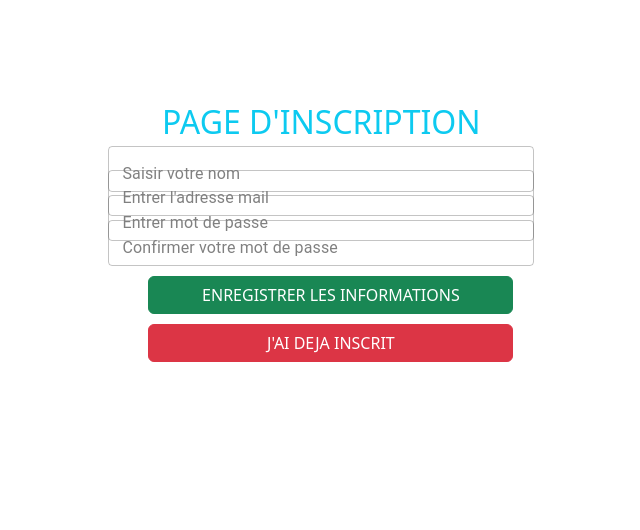
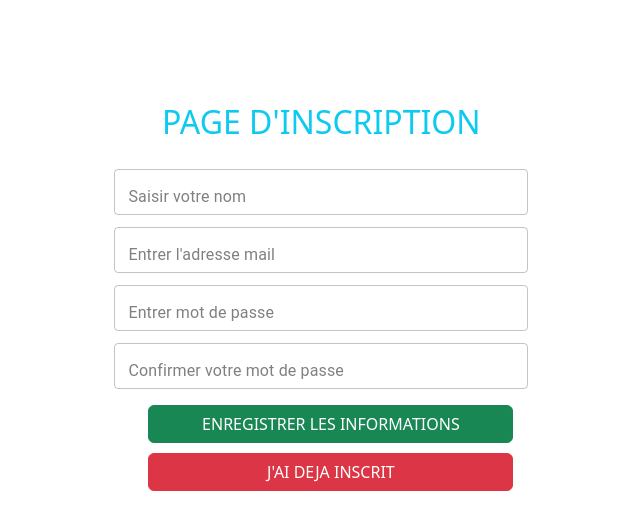
Before and after one commit to tsilefy12/RM_projetM2_Karija, a React (Create React App) app: page /inscription in a window 1280 px wide. Shown: the top 530 px of the page, without its empty margins (365-1005 px from the left). Built offline with nearby package versions, Linux system fonts and the light colour scheme.

Commit message:
login, inscription and avion modifed

```diff
--- a/src/Login/Login.css
+++ b/src/Login/Login.css
@@ -35,7 +35,7 @@ body{
     font-size: 2em;
     margin: 10px;
 }
-.form-group{
+.loginPage{
     margin: 10px 20px 0px 35px;
     color: white;
 }
@@ -50,6 +50,6 @@ body{
 .action{
     display: flex;
     flex-direction: row;
-    justify-content: space-between;
+    justify-content: space-around;
     margin-top: 28px;
 }
--- a/src/Login/Login.js
+++ b/src/Login/Login.js
@@ -14,7 +14,7 @@ function Login() {
         </div>
         <div className='login'>
           <FormLabel className='text text-light' id='label'>Login</FormLabel>
-          <div className='form-group'>
+          <div className='loginPage'>
             <div>
               <TextField
                 id="standard-basic"
--- a/src/Pages/Avion/Avion.js
+++ b/src/Pages/Avion/Avion.js
@@ -1,4 +1,4 @@
-import { FormLabel,InputAdornment,TextField } from '@mui/material'
+import { FormLabel, InputAdornment, TextField } from '@mui/material'
 import React from 'react'
 import '../Avion/Avion.css'
 import { Button } from 'react-bootstrap'
@@ -20,6 +20,7 @@ function Avion() {
               <TextField
                 label="Entrez le numéro d'avion"
                 type='text'
+                autoComplete='off'
                 sx={{ input: { fontSize: '1.8em' }, label: { color: 'darkgrey' } }}
               />
             </div>
@@ -27,6 +28,7 @@ function Avion() {
               <TextField
                 label="Entrer le modèle"
                 type='text'
+                autoComplete='off'
                 sx={{ input: { fontSize: '1.8em' }, label: { color: 'darkgrey' } }}
               />
             </div>
@@ -54,12 +56,14 @@ function Avion() {
                 <TextField
                   label="Rechercher"
                   type='text'
-                  sx={{ input: { fontSize: '1.2em', width: '200px' }, label: { color: 'darkgrey', fontSize : '1.1em' } }}
-                  InputProps={{startAdornment:(
-                    <InputAdornment position='start'>
-                      <AiIcons.AiOutlineSearch></AiIcons.AiOutlineSearch>
-                    </InputAdornment>
-                  )}}
+                  sx={{ input: { fontSize: '1.2em', width: '200px' }, label: { color: 'darkgrey', fontSize: '1.1em' } }}
+                  InputProps={{
+                    startAdornment: (
+                      <InputAdornment position='start'>
+                        <AiIcons.AiOutlineSearch></AiIcons.AiOutlineSearch>
+                      </InputAdornment>
+                    )
+                  }}
                 /></div>
             </div>
             <div className='card-body'>
@@ -97,7 +101,7 @@ function Avion() {
                       <td className='capacite-avion'>dfgfdg</td>
                       <td className='operations-btn'>
                         <Link ><AiIcons.AiFillEdit style={{ width: '20px', height: '20px' }}>
-                        </AiIcons.AiFillEdit>
+                          </AiIcons.AiFillEdit>
                         </Link>
                         <button style={{ border: 'none', background: 'none' }}>
                           <AiIcons.AiFillDelete style={{ color: 'red' }}>
@@ -106,7 +110,7 @@ function Avion() {
                       </td>
                     </tr>
                     <tr>
-                      <td style={{maxWidth : '60px'}}>1000</td>
+                      <td style={{ maxWidth: '60px' }}>1000</td>
                       <td className='num-avion'>dfgd dfghfjggkh</td>
                       <td className='model-avion'>dfgdg ertrt</td>
                       <td className='capacite-avion'>dfgfdg</td>
@@ -126,7 +130,7 @@ function Avion() {
             </div>
             <div className='card-footer text-center'>
               <footer style={{ fontSize: '1.2em' }}>
-              Il y a 1000 avions enrégistrés dans la base de données des compagnies aériennes
+                Il y a 1000 avions enrégistrés dans la base de données des compagnies aériennes
               </footer>
             </div>
           </div>
--- a/src/Pages/Page_Inscription/Inscription.css
+++ b/src/Pages/Page_Inscription/Inscription.css
@@ -28,3 +28,6 @@
     margin-top: 10px;
     text-align: center;
 }
+.formulaireInscription{
+    margin: 6px;
+}
--- a/src/Pages/Page_Inscription/Inscription.js
+++ b/src/Pages/Page_Inscription/Inscription.js
@@ -9,12 +9,12 @@ function Inscription() {
       <div className='inscription'>
 
         <div className='container'>
-          <header className='header'>
+          <header className='header-inscription'>
             <h1 className='text-info'>PAGE D'INSCRIPTION</h1>
           </header>
           <div className='inscription-formulaires'>
 
-            <div className='form-group'>
+            <div className='formulaireInscription'>
               <TextField
                 label="Saisir votre nom"
                 fullWidth
@@ -24,7 +24,7 @@ function Inscription() {
               />
             </div>
 
-            <div className='form-group'>
+            <div className='formulaireInscription'>
               <TextField
                 label="Entrer l'adresse mail"
                 fullWidth
@@ -34,7 +34,7 @@ function Inscription() {
               />
             </div>
 
-            <div className='form-group'>
+            <div className='formulaireInscription'>
               <TextField
                 label="Entrer mot de passe"
                 fullWidth
@@ -44,7 +44,7 @@ function Inscription() {
               />
             </div>
 
-            <div className='form-group'>
+            <div className='formulaireInscription'>
               <TextField
                 label="Confirmer votre mot de passe"
                 fullWidth
```
